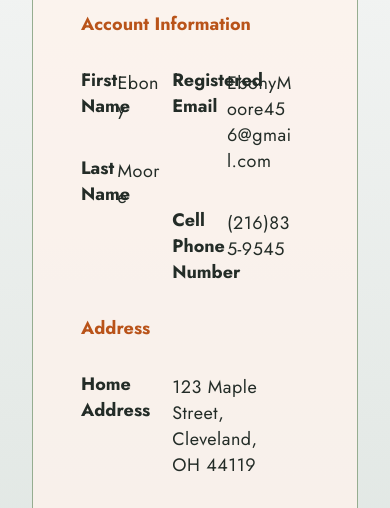
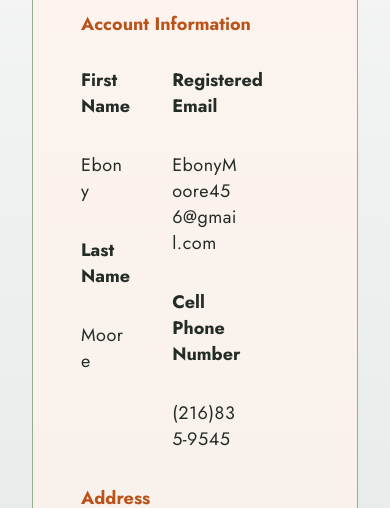
Before and after one commit to ItsJenOClock/dev-screening-task, a website built with Vite: page index.html in a window 390 px wide. Shown: the part 257-765 px from the top of the page. Built offline with nearby package versions, Linux system fonts and the light colour scheme.

Commit message:
Change style based on smaller screens, using common breakpoint with  tablets

```diff
--- a/style.css
+++ b/style.css
@@ -4,7 +4,6 @@
     background-image: linear-gradient(to top, #CBD7D0, #F8F8F8);
     cursor: default;
     color: var(--black);
-    line-height: 0;
     /* Custom properties that will be reused */
     --rust: #B95319;
     --green: #96AD90;
@@ -35,8 +34,8 @@ body {
     display: flex;
     justify-content: space-between;
     align-items: center;
+    font-weight: 600;
     font-size: 28px;
-    font-weight: 600;
     line-height: 34px;
     color: var(--rust);
 }
@@ -86,8 +85,8 @@ body {
 
 /* Applies to h1 elements */
 h1 {
+    font-weight: 600;
     font-size: 28px;
-    font-weight: 600;
     line-height: 34px;
     letter-spacing: 0;
     color: var(--rust);
@@ -113,16 +112,16 @@ h2.rust {
 
 /* Applies to body1 elements */
 .body1 {
+    font-weight: 400;
     font-size: 18px;
-    font-weight: 400;
     line-height: 26px;
     letter-spacing: 0.5px;
 }
 
 /* Applies to body2 elements */
 .body2 {
+    font-weight: 500;
     font-size: 10px;
-    font-weight: 500;
     line-height: 16px;
     letter-spacing: 0.5px;
     width: 100%;
@@ -161,3 +160,10 @@ h2.rust {
     height: 56px;
     object-fit: contain;
 }
+
+/* Update style based on common breakpoint of tablet screen size */
+@media only screen and (max-width: 768px) {
+    .label-details {
+        flex-direction: column;
+    }
+}
```
